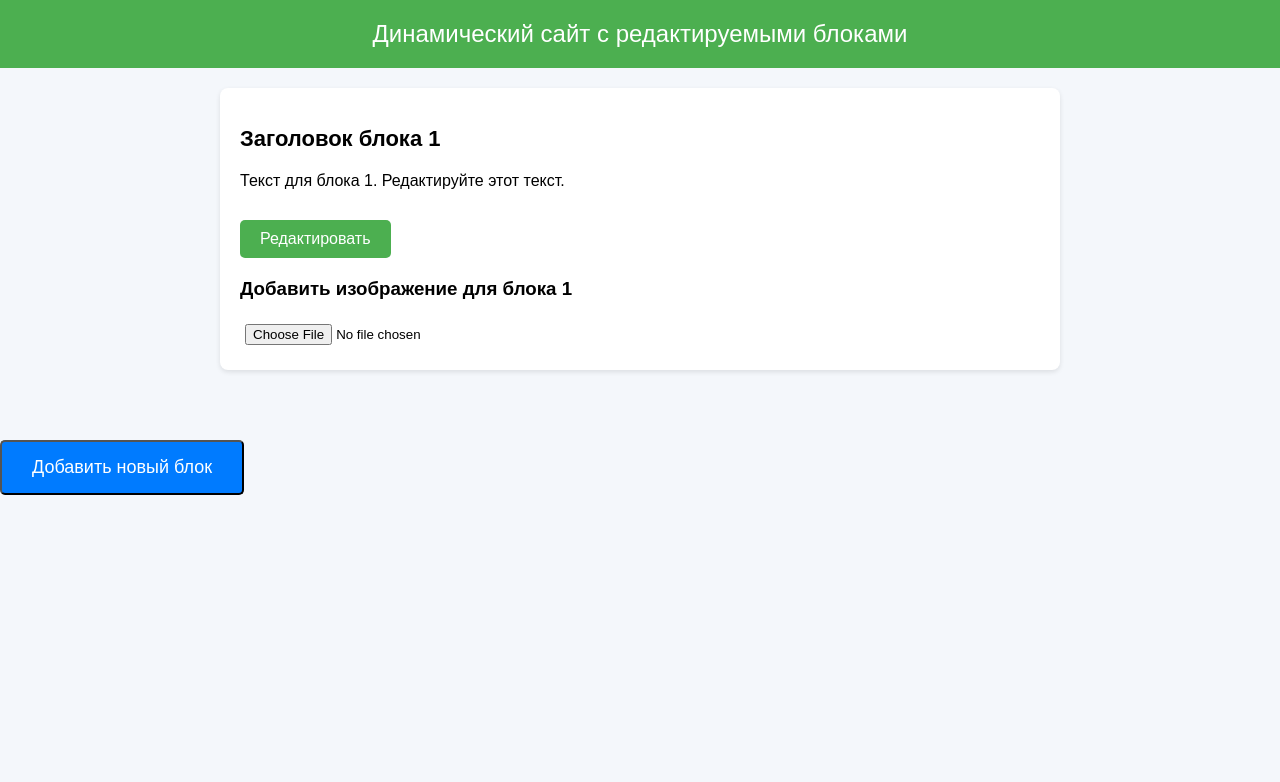
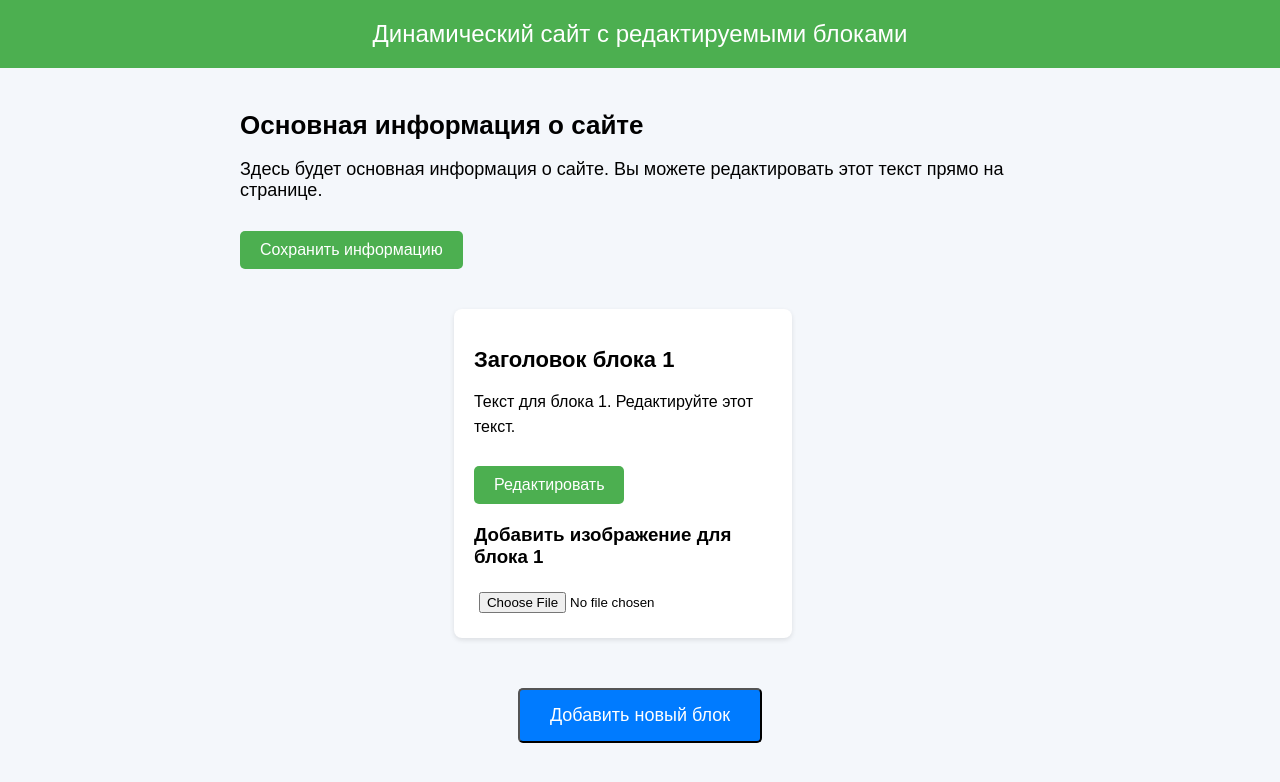
Before and after one commit to ApraxSer/aprax123, a plain HTML site: page index.html in a window 1280 px wide. Both pictures are taken after a click on the button "Добавить новый блок". Drawn offline with Linux system fonts and the light colour scheme.

Commit message:
Update index.html

```diff
--- a/index.html
+++ b/index.html
@@ -3,7 +3,7 @@
 <head>
   <meta charset="UTF-8">
   <meta name="viewport" content="width=device-width, initial-scale=1.0">
-  <title>Динамический сайт с многими блоками</title>
+  <title>Динамический сайт с редактируемыми блоками</title>
   <style>
     body {
       font-family: Arial, sans-serif;
@@ -94,6 +94,22 @@
       background-color: #0056b3;
     }
 
+    .main-info-container {
+      width: 80%;
+      max-width: 800px;
+      margin-bottom: 40px;
+    }
+
+    .main-info-container h2 {
+      font-size: 26px;
+      margin-bottom: 10px;
+    }
+
+    .main-info-container p {
+      font-size: 18px;
+      margin-bottom: 20px;
+    }
+
   </style>
 </head>
 <body>
@@ -104,16 +120,71 @@
 
   <div class="container" id="content-container">
 
-    <!-- Место для динамических блоков -->
+    <!-- Основная информация о сайте -->
+    <div class="main-info-container" id="main-info-container">
+      <h2 contenteditable="true" id="main-info-title">Основная информация о сайте</h2>
+      <p contenteditable="true" id="main-info-text">Здесь будет основная информация о сайте. Вы можете редактировать этот текст прямо на странице.</p>
+      <button class="edit-btn" onclick="saveMainInfo()">Сохранить информацию</button>
+    </div>
+
+    <!-- Список блоков информации -->
+    <div id="blocks-list">
+      <!-- Блоки будут динамически добавляться сюда -->
+    </div>
+
+    <button class="add-block-btn" onclick="addNewBlock()">Добавить новый блок</button>
 
   </div>
 
-  <button class="add-block-btn" onclick="addNewBlock()">Добавить новый блок</button>
+  <script>
+    // Функции для работы с основной информацией
+    function saveMainInfo() {
+      const title = document.getElementById("main-info-title").innerText;
+      const text = document.getElementById("main-info-text").innerText;
 
-  <script>
-    let blockCounter = 0; // Счётчик блоков
+      // Сохраняем в localStorage
+      localStorage.setItem("mainInfoTitle", title);
+      localStorage.setItem("mainInfoText", text);
+    }
 
-    // Функция для редактирования текста
+    function loadMainInfo() {
+      const title = localStorage.getItem("mainInfoTitle");
+      const text = localStorage.getItem("mainInfoText");
+
+      if (title && text) {
+        document.getElementById("main-info-title").innerText = title;
+        document.getElementById("main-info-text").innerText = text;
+      }
+    }
+
+    // Функции для работы с блоками
+    let blockCounter = 0;
+
+    function addNewBlock() {
+      blockCounter++; // Увеличиваем счётчик блоков
+
+      const container = document.getElementById('blocks-list');
+
+      // Создаём новый блок
+      const block = document.createElement('div');
+      block.classList.add('content-block');
+      block.id = 'block' + blockCounter;
+
+      block.innerHTML = `
+        <h2 id="block${blockCounter}-title" contenteditable="true">Заголовок блока ${blockCounter}</h2>
+        <p id="block${blockCounter}-text" contenteditable="true">Текст для блока ${blockCounter}. Редактируйте этот текст.</p>
+        <button class="edit-btn" onclick="editContent('block${blockCounter}')">Редактировать</button>
+
+        <div class="image-upload">
+          <h3>Добавить изображение для блока ${blockCounter}</h3>
+          <input type="file" id="block${blockCounter}-image-input" accept="image/*" onchange="previewImage(event, 'block${blockCounter}')">
+          <img id="block${blockCounter}-image-preview" class="image-preview" style="display:none;">
+        </div>
+      `;
+
+      container.appendChild(block);
+    }
+
     function editContent(blockId) {
       const title = document.getElementById(blockId + '-title');
       const text = document.getElementById(blockId + '-text');
@@ -127,7 +198,6 @@
       }
     }
 
-    // Функция для загрузки изображения
     function previewImage(event, blockId) {
       const preview = document.getElementById(blockId + '-image-preview');
       const file = event.target.files[0];
@@ -144,31 +214,9 @@
       }
     }
 
-    // Функция для добавления нового блока
-    function addNewBlock() {
-      blockCounter++; // Увеличиваем счётчик блоков
-
-      const container = document.getElementById('content-container');
-
-      // Создаём новый блок
-      const block = document.createElement('div');
-      block.classList.add('content-block');
-      block.id = 'block' + blockCounter;
-
-      // Вставляем блок в контейнер
-      block.innerHTML = `
-        <h2 id="block${blockCounter}-title" contenteditable="true">Заголовок блока ${blockCounter}</h2>
-        <p id="block${blockCounter}-text" contenteditable="true">Текст для блока ${blockCounter}. Редактируйте этот текст.</p>
-        <button class="edit-btn" onclick="editContent('block${blockCounter}')">Редактировать</button>
-
-        <div class="image-upload">
-          <h3>Добавить изображение для блока ${blockCounter}</h3>
-          <input type="file" id="block${blockCounter}-image-input" accept="image/*" onchange="previewImage(event, 'block${blockCounter}')">
-          <img id="block${blockCounter}-image-preview" class="image-preview" style="display:none;">
-        </div>
-      `;
-
-      container.appendChild(block);
+    // Загрузка данных из localStorage при старте страницы
+    window.onload = function() {
+      loadMainInfo();
     }
   </script>
 
```
